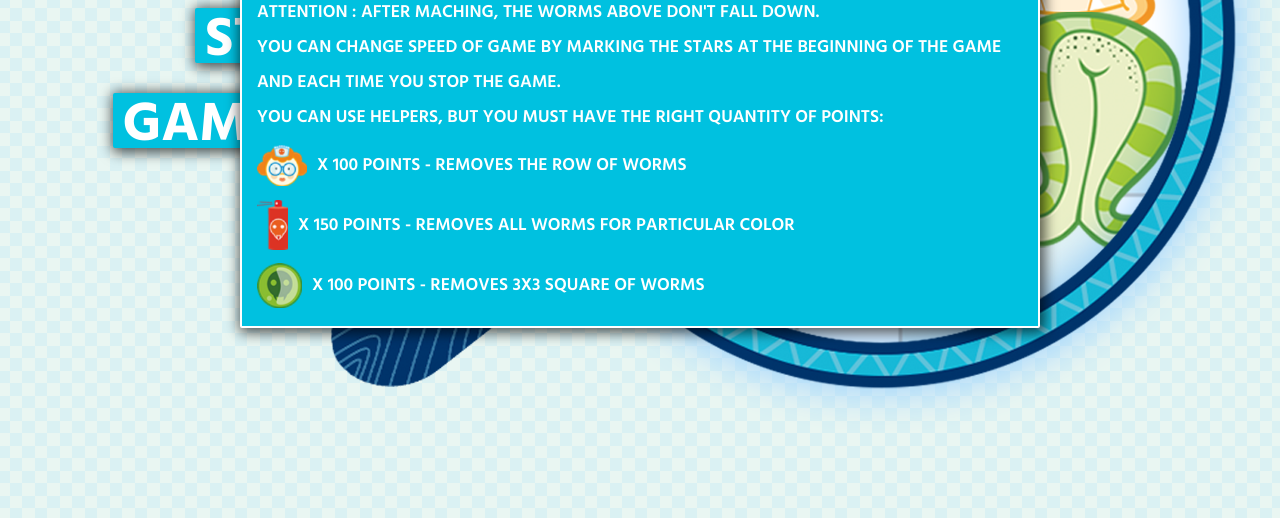
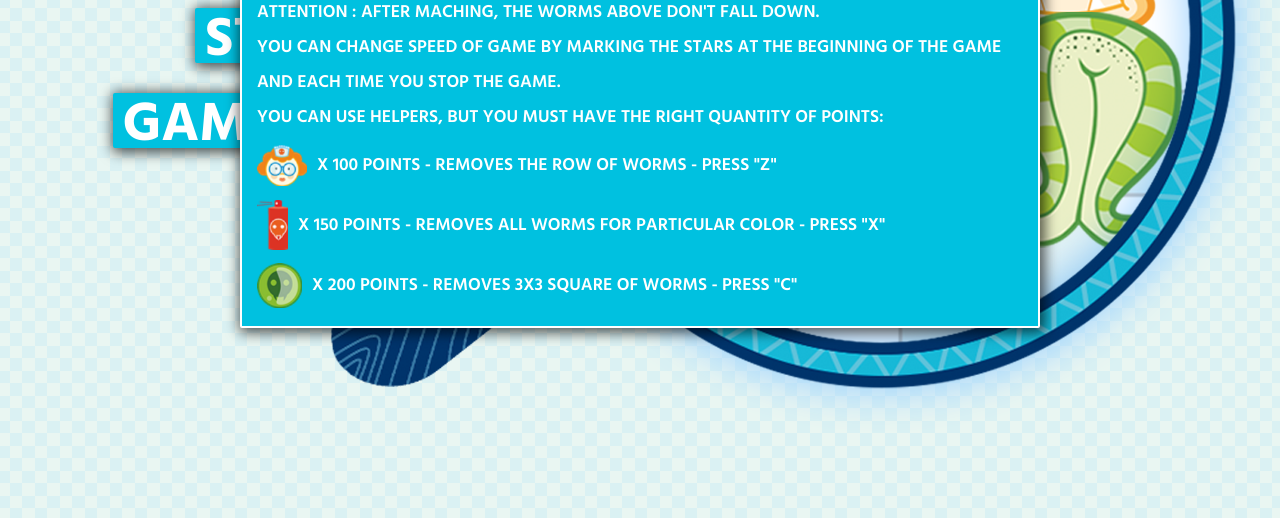
Before and after one commit to kgontarz124/SweetBugs, a React app: page index.html in a window 1280 px wide. Both pictures are taken after a click on the element "GAME RULES". Shown: the part 282-800 px from the top of the page. Built offline with nearby package versions, Linux system fonts and the light colour scheme.

Commit message:
correction

```diff
--- a/index.html
+++ b/index.html
@@ -44,9 +44,9 @@
                         you can change speed of game by marking the stars at the beginning of the game and each time you stop the game.<br>
                         you can use helpers, but you must have the right quantity of points:
                         <ul>
-                            <li><img src="images/cleaner.png" alt="cleaner helper" width="50px" height="41px"> x 100 points - removes the row of worms</li>
-                            <li><img src="images/sprey.png" alt="sprey helper" width="31px" height="50px"> x 150 points - removes all worms for particular color</li>
-                            <li><img src="images/boom.png" alt="boom helper" width="45px" height="45px"> x 100 points - removes 3x3 square of worms</li>
+                            <li><img src="images/cleaner.png" alt="cleaner helper" width="50px" height="41px"> x 100 points - removes the row of worms - press "z"</li>
+                            <li><img src="images/sprey.png" alt="sprey helper" width="31px" height="50px"> x 150 points - removes all worms for particular color - press "x"</li>
+                            <li><img src="images/boom.png" alt="boom helper" width="45px" height="45px"> x 200 points - removes 3x3 square of worms - press "c"</li>
                         </ul>
                     </div>
                 </section>
```
